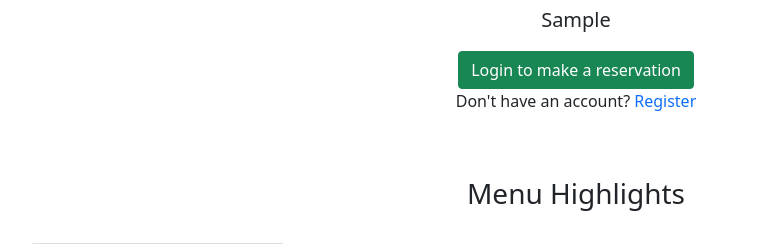
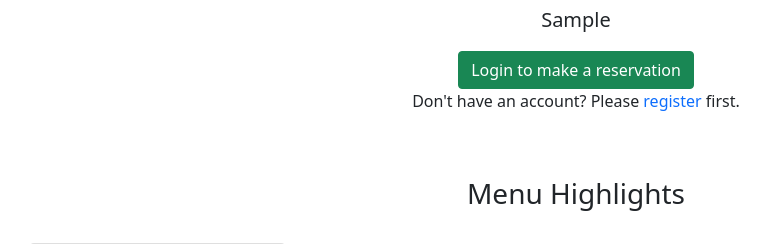
Before and after one commit to Sirjay009/Sirjays-Cuisine, a Django app: page / in a window 1280 px wide. Shown: the part 187-431 px from the top of the page, without its empty margins (64-834 px from the left). Run offline with Django 4.2, Linux system fonts and the light colour scheme; tables that the repository leaves empty hold one stand-in row (values such as "Sample post").

Commit message:
Modify template

```diff
--- a/home/templates/home/home_list.html
+++ b/home/templates/home/home_list.html
@@ -20,7 +20,7 @@
                 <a href="{% url 'reservation' %}" class="btn btn-outline-dark">Make a Reservation</a>
                 {% else %}
                 <a href="{% url 'account_login' %}" class="btn btn-success">Login to make a reservation</a>
-                <p>Don't have an account? <a href="{% url 'account_signup' %}" class="sign-up">Register</a></p>
+                <p>Don't have an account? Please <a href="{% url 'account_signup' %}" class="sign-up">register</a> first.</p>
                 {% endif %}
                 {% endfor %}
             </div>
```
